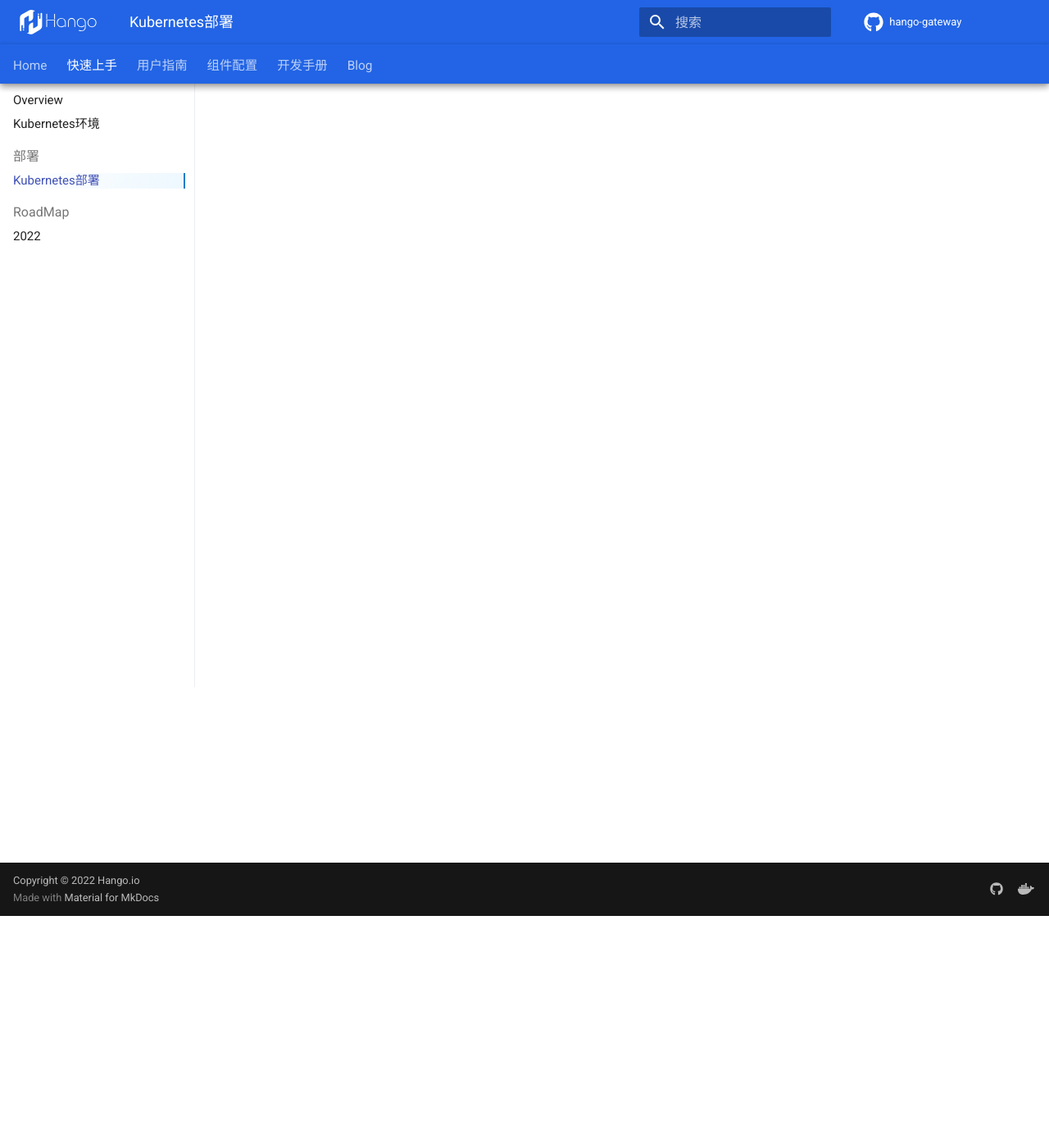
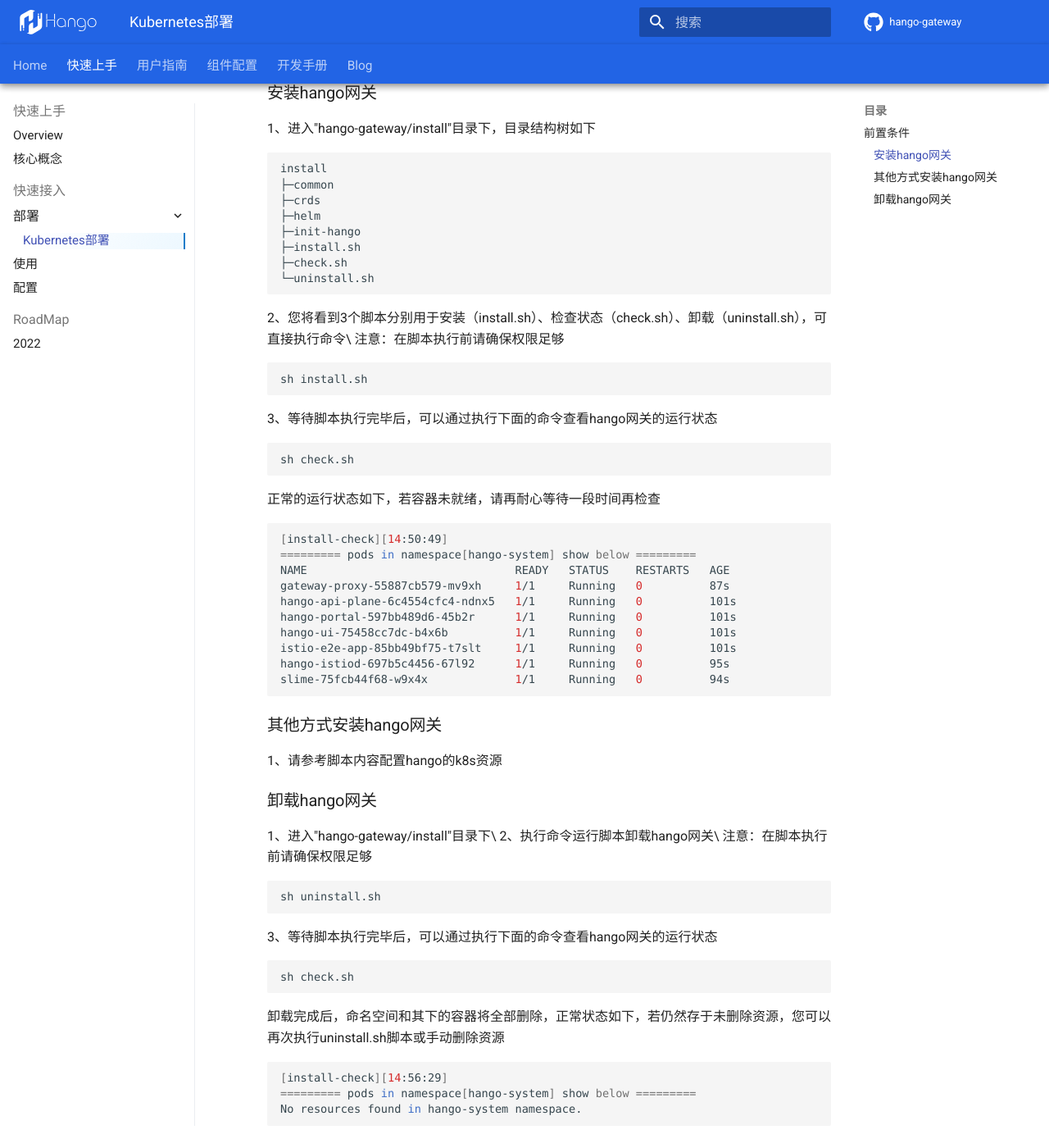
Before and after one commit to northhead/website, an MkDocs documentation site: the page built from docs/getting-started/install/kubernetes.md, in a window 1280 px wide and 1400 px high, scrolled down 283 px. Shown: the whole window at 82% size. Built offline with MkDocs 1.6.1 and Material for MkDocs 9.7.7, drawn with Linux system fonts in a browser that asks for light colours; some web fonts are replaced; comment, search, counter and statistics services are not loaded.

Commit message:
update nav.yml

````diff
--- a/docs/getting-started/install/kubernetes.md
+++ b/docs/getting-started/install/kubernetes.md
@@ -1,3 +1,66 @@
 # Kubernetes部署
 
-## TODO
+## 前置条件
+
+1.目前版本支持基于Kubernetes进行安装，如果没有Kubernetes环境，可以采用**[:material-arrow-right-thick: :material-kubernetes: Kubernetes](https://minikube.sigs.k8s.io/docs/start/)** 进行安装。对于Kubernetes的版本，我们要求版本至少是1.17 版本。\
+2.请确保已安装helm。
+
+### 安装hango网关
+
+1、进入"hango-gateway/install"目录下，目录结构树如下
+```xml
+install
+├─common
+├─crds
+├─helm
+├─init-hango
+├─install.sh
+├─check.sh
+└─uninstall.sh
+```
+2、您将看到3个脚本分别用于安装（install.sh）、检查状态（check.sh）、卸载（uninstall.sh），可直接执行命令\
+注意：在脚本执行前请确保权限足够
+```shell
+sh install.sh
+```
+3、等待脚本执行完毕后，可以通过执行下面的命令查看hango网关的运行状态
+```shell
+sh check.sh
+```
+正常的运行状态如下，若容器未就绪，请再耐心等待一段时间再检查
+```shell
+
+[install-check][14:50:49]
+========= pods in namespace[hango-system] show below =========
+NAME                               READY   STATUS    RESTARTS   AGE
+gateway-proxy-55887cb579-mv9xh     1/1     Running   0          87s
+hango-api-plane-6c4554cfc4-ndnx5   1/1     Running   0          101s
+hango-portal-597bb489d6-45b2r      1/1     Running   0          101s
+hango-ui-75458cc7dc-b4x6b          1/1     Running   0          101s
+istio-e2e-app-85bb49bf75-t7slt     1/1     Running   0          101s
+hango-istiod-697b5c4456-67l92      1/1     Running   0          95s
+slime-75fcb44f68-w9x4x             1/1     Running   0          94s
+```
+
+### 其他方式安装hango网关
+
+1、请参考脚本内容配置hango的k8s资源
+
+### 卸载hango网关
+
+1、进入"hango-gateway/install"目录下\
+2、执行命令运行脚本卸载hango网关\
+注意：在脚本执行前请确保权限足够
+```shell
+sh uninstall.sh
+```
+3、等待脚本执行完毕后，可以通过执行下面的命令查看hango网关的运行状态
+```shell
+sh check.sh
+```
+卸载完成后，命名空间和其下的容器将全部删除，正常状态如下，若仍然存于未删除资源，您可以再次执行uninstall.sh脚本或手动删除资源
+```shell
+[install-check][14:56:29]
+========= pods in namespace[hango-system] show below =========
+No resources found in hango-system namespace.
+```
````
Also changed, not shown: docs/getting-started/quick-start/config.md (added, +3 -0 lines), docs/getting-started/quick-start/kubernetes.md (deleted, +0 -3 lines), nav.yml (+5 -5 lines).
